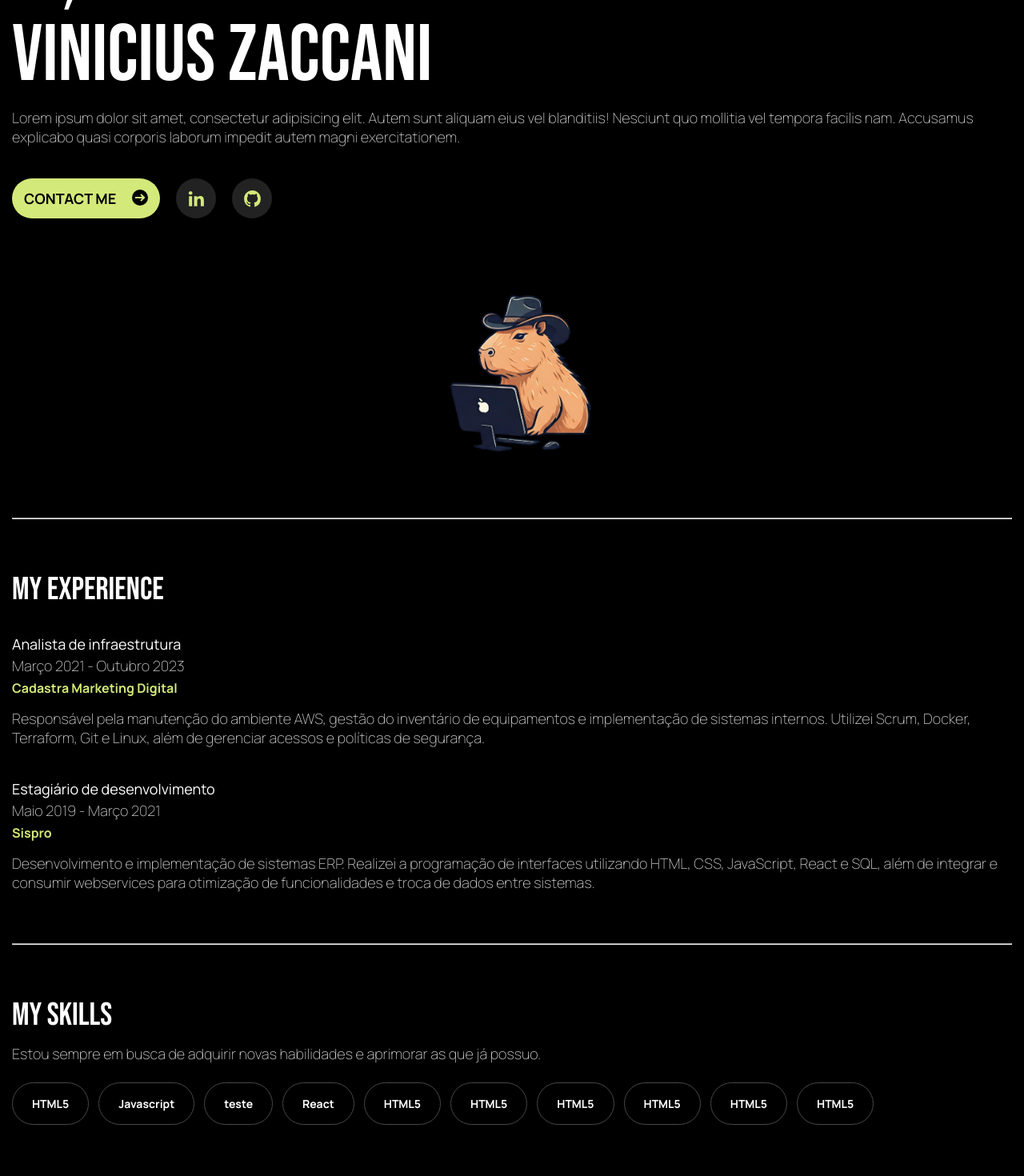
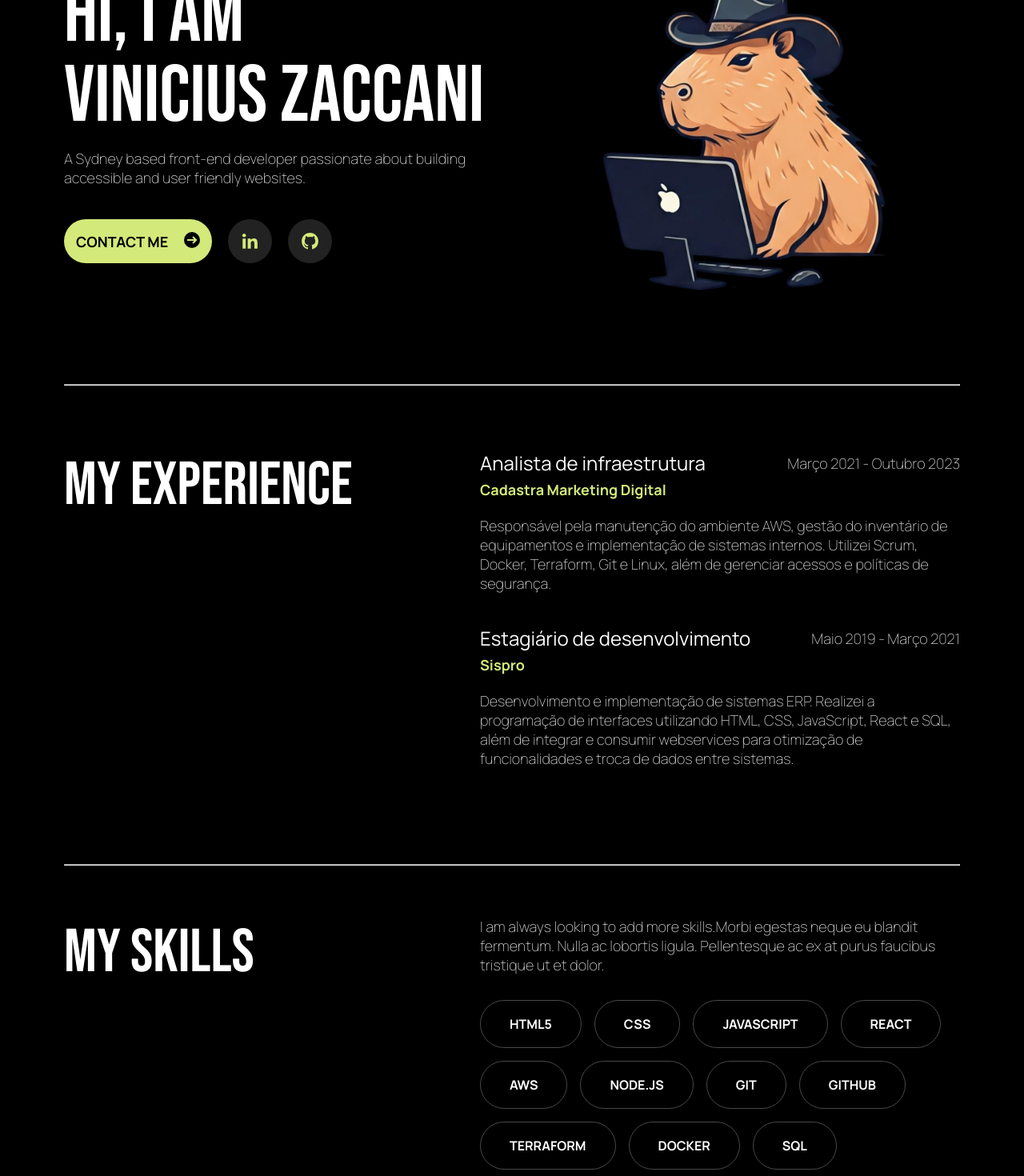
Before and after one commit to viniciuszaccani/PortfolioViniciusZaccani, a React (Vite) app: page /home in a window 1280 px wide. Shown: the part 220-1690 px from the top of the page at 80% size. Built offline with nearby package versions, Linux system fonts and the light colour scheme.

Commit message:
homepage layout web

```diff
--- a/src/components/contact/contactStyle.css
+++ b/src/components/contact/contactStyle.css
@@ -135,5 +135,8 @@
         max-width: 600px;
     }
 
+    .container-projects{
+        padding: 0px 80px;
+    }
 
 }
--- a/src/components/home/HomePage.jsx
+++ b/src/components/home/HomePage.jsx
@@ -14,9 +14,9 @@ function HomePage() {
     return (
         <div className="container-page">
             <div className="homepage-content">
-                <div >
+                <div className="homepage-title">
                     <h1>Hi, i am <br />Vinicius Zaccani</h1>
-                    <p>Lorem ipsum dolor sit amet, consectetur adipisicing elit. Autem sunt aliquam eius vel blanditiis! Nesciunt quo mollitia vel tempora facilis nam. Accusamus explicabo quasi corporis laborum impedit autem magni exercitationem.</p>
+                    <p>A Sydney based front-end developer passionate about building accessible and user friendly websites.</p>
                     <div className="container-btn">
 
                         <button className="btn">
@@ -34,7 +34,7 @@ function HomePage() {
                     </div>
                 </div>
                 <div className="homepage-image">
-                    <img width="250px" height="250px" src={capivara} alt="Desenho de uma capivara usando computador, gerado por IA"/>
+                    <img id="main-image" src={capivara} alt="Desenho de uma capivara usando computador, gerado por IA"/>
                 </div>
             </div>
 
--- a/src/components/home/Skills.jsx
+++ b/src/components/home/Skills.jsx
@@ -8,8 +8,8 @@ function Skills() {
     return(
         <div className='skills-content'>
             <h2>My Skills</h2>
-            <div>
-                <p>Estou sempre em busca de adquirir novas habilidades e aprimorar as que já possuo.</p>
+            <div className='items-content'>
+                <p>I am always looking to add more skills.Morbi egestas neque eu blandit fermentum. Nulla ac lobortis ligula. Pellentesque ac ex at purus faucibus tristique ut et dolor.</p>
                 <div className='skills-list'>
                     {skillList.map((skill, index) => {
                         return(
@@ -27,3 +27,6 @@ function Skills() {
 }
 
 export default Skills;
+
+/*                <p>Estou sempre em busca de adquirir novas habilidades e aprimorar as que já possuo.</p>
+*/
--- a/src/components/home/experienceStyle.css
+++ b/src/components/home/experienceStyle.css
@@ -1,10 +1,10 @@
 .experiences-content{
   margin: 64px 0;
 }
+
 .experiences-content h2{
   margin-bottom: 32px;
 }
-
 
 .experience-cards{
   display: flex;
@@ -14,7 +14,9 @@
   margin-bottom: 40px;
   font-family: "Manrope", sans-serif;
   gap: 5px;
+  max-width: 500px;
 }
+
 .experience-cards div{
   display: flex;
   flex-direction: column;
@@ -24,7 +26,6 @@
 
 .experience-title{
   font-size: 18px;
-
 }
 
 .experience-company{
@@ -32,3 +33,36 @@
   color: #D3E97A;
   font-weight: bold;
 }
+
+
+@media only screen and (min-width: 992px){
+  .experiences-content{
+    display: flex;
+    justify-content: space-between;
+    margin: 80px 0;
+  }
+
+  .experience-title{
+    font-size: 24px;
+  }
+
+  .experience-company{
+    font-size: 18px;
+    margin-bottom: 16px;
+  }
+
+}
+
+@media only screen and (min-width: 1200px){
+  .experience-cards div{
+    flex-direction: row;
+    justify-content: space-between;
+    align-items: center;
+  }
+
+  .experience-cards{
+    max-width: 600px;
+  }
+
+
+}
--- a/src/components/home/skillStyle.css
+++ b/src/components/home/skillStyle.css
@@ -4,6 +4,10 @@
 
 .skills-content h2{
     margin-bottom: 12px;
+}
+
+.items-content{
+    max-width: 500px;
 }
 
 .skills-list{
@@ -25,4 +29,32 @@
     font-family: "Manrope", sans-serif;
     font-weight: bold;
     font-size: 14px;
+    text-transform: uppercase;
 }
+
+@media only screen and (min-width: 992px){
+    .skills-content{
+        display: flex;
+        justify-content: space-between;
+    }
+
+    .skills-list{
+        gap: 16px;
+        margin-top: 32px;
+    }
+
+    .skill-item{
+        padding: 18px 36px;
+    }
+
+    .skill-item span{
+        font-size: 16px;
+    }
+
+}
+
+@media only screen and (min-width: 1200px){
+    .items-content{
+        max-width: 600px;
+    }
+}
--- a/src/components/home/skillsList.js
+++ b/src/components/home/skillsList.js
@@ -1,6 +1,10 @@
 export const data = [
     {
         name: 'HTML5',
+        icon: ''
+    },
+    {
+        name: 'CSS',
         icon: ''
     },
     {
@@ -8,35 +12,35 @@ export const data = [
         icon: ''
     },
     {
-        name: 'teste',
-        icon: ''
-    },
-    {
         name: 'React',
         icon: ''
     },
     {
-        name: 'HTML5',
+        name: 'Aws',
         icon: ''
     },
     {
-        name: 'HTML5',
+        name: 'Node.js',
         icon: ''
     },
     {
-        name: 'HTML5',
+        name: 'Git',
         icon: ''
     },
     {
-        name: 'HTML5',
+        name: 'GitHub',
         icon: ''
     },
     {
-        name: 'HTML5',
+        name: 'Terraform',
         icon: ''
     },
     {
-        name: 'HTML5',
+        name: 'Docker',
         icon: ''
     },
+    {
+        name: 'SQL',
+        icon: ''
+    }
 ]
--- a/src/components/home/style.css
+++ b/src/components/home/style.css
@@ -2,10 +2,9 @@
   margin-bottom: 64px;
 }
 
-
 .container-btn{
   margin-top: 40px;
-  margin-bottom: 60px;
+  margin-bottom: 20px;
   display: flex;
   color: white;
   align-items: center;
@@ -43,5 +42,68 @@
 
 .homepage-image{
   display: flex;
-  justify-content: center;
+  justify-content: flex-start;
 }
+
+#main-image{
+  width: 300px;
+  height: 300px;
+}
+
+.homepage-title p{
+  max-width: 540px;
+}
+
+@media only screen and (min-width: 992px){
+  .homepage-content{
+    display: flex;
+    align-items: center;
+    justify-content: space-between;
+    margin-bottom: 80px;
+  }
+
+  .homepage-title{
+    width: 61%;
+    max-width: 550px;
+  }
+
+
+
+  .homepage-image{
+    width: 39%;
+    justify-content: center;
+  }
+
+  #main-image{
+    width: 400px;
+    height: 400px;
+  }
+
+  .btn{
+    height: 55px;
+  }
+
+  .container-btn{
+    margin-bottom: 0px;
+  }
+
+  .container-btn a{
+    width: 55px;
+    height: 55px;
+  }
+
+}
+
+@media only screen and (min-width: 1200px){
+
+  .homepage-image{
+    width: 45%;
+    margin-right: 40px;
+  }
+
+  #main-image{
+    width: 500px;
+    height: 500px;
+  }
+
+}
--- a/src/components/projects/projectsStyle.css
+++ b/src/components/projects/projectsStyle.css
@@ -1,6 +1,6 @@
 .container-main-projects{
     width: 100%;
-    padding: 0px 10px;
+    padding: 0px 15px;
 }
 
 .title-projects{
@@ -94,6 +94,7 @@
 
     .container-main-projects{
         padding: 0px 60px;
+        margin-top: 24px;
     }
 
     .title-projects{
@@ -117,6 +118,8 @@
         align-items: center;
         margin-bottom: 0px;
         padding: 0px;
+        margin-left: 0;
+        margin-right: 0;
     }
 
     .project-image{
@@ -155,8 +158,6 @@
         width: 600px;
         height: 600px;
         padding: 50px;
-        margin-left: 0;
-        margin-right: 0;
         max-width: 600px;
     }
     .project-image{
@@ -186,7 +187,7 @@
     }
 
     .container-main-projects{
-        padding: 0px 100px;
+        padding: 0px 80px;
     }
 
 }
--- a/src/header/Header.jsx
+++ b/src/header/Header.jsx
@@ -37,7 +37,6 @@ function Header() {
   }, []);
 
   return (
-    <div>
     <header className="container">
       <div className="container-logo">
         <img src={Logo} alt=" Capivara com chapéu de mago, imagem gerada por IA"/>
@@ -109,7 +108,6 @@ function Header() {
         </ul>
       </nav>
     </header>
-    </div>
   );
 }
 
--- a/src/index.css
+++ b/src/index.css
@@ -8,8 +8,7 @@
 
 body{
   background-color: #000000;
-              margin-top: 140px;
-
+  margin-top: 120px;
 }
 
 
@@ -64,6 +63,7 @@ p{
 
 }
 
+
 @media only screen and (min-width: 700px){
   h1{
     font-size: 80px;
@@ -73,6 +73,17 @@ p{
   p{
     font-size: 18px;
   }
+
+  .container-page{
+    padding: 0 30px;
+   }
+
+
+   h2{
+
+    font-size: 60px;
+  }
+
 
 }
 
@@ -87,4 +98,28 @@ p{
     margin-bottom: 80px;
   }
 
+  .container-page{
+   padding: 0 60px;
+  }
+
+  h2{
+    font-size: 70px;
+    width: 440px;
+  }
+
 }
+
+  body{
+    overflow-y: scroll;
+  }
+
+@media only screen and (min-width: 1200px){
+  .container-page{
+    padding: 0 80px;
+   }
+
+   h2{
+    font-size: 76px;
+  }
+
+}
```
Lines whose indentation alone changed are shown as unchanged.
